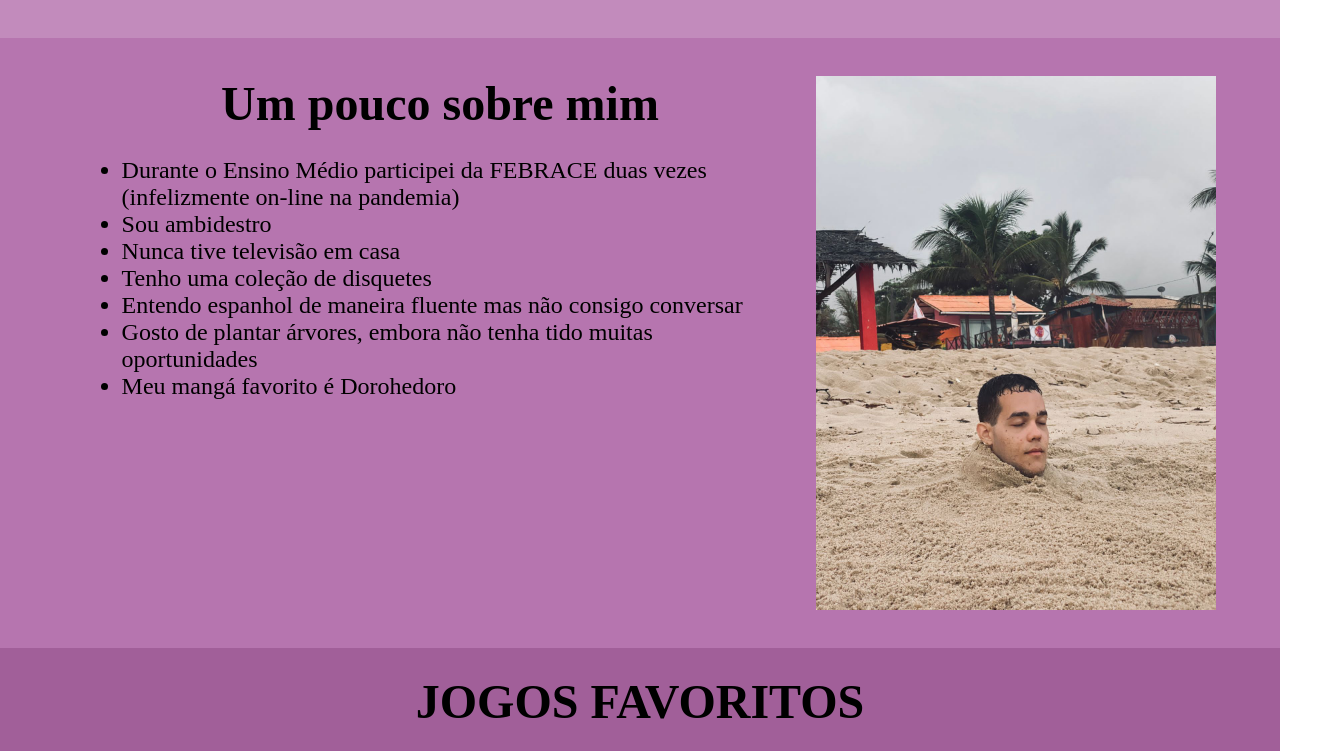
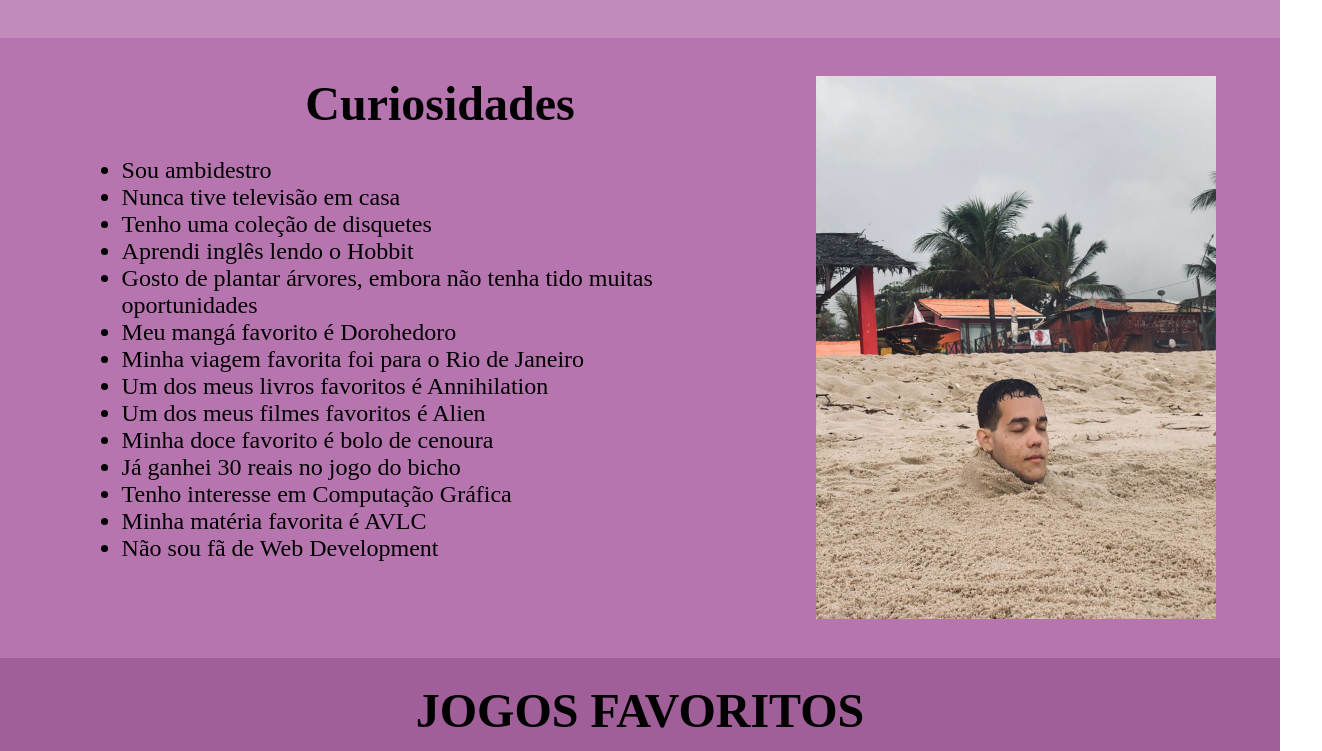
Before and after one commit to RSAriel/Atividade-Projeto-Web, a plain HTML site: page index.html in a window 1280 px wide. Shown: the part 785-1536 px from the top of the page, 1322 px wide, since content can reach past the window. Drawn offline with Linux system fonts and the light colour scheme.

Commit message:
Ajustes Finais

```diff
--- a/css/reset.css
+++ /dev/null
@@ -1,48 +0,0 @@
-/* http://meyerweb.com/eric/tools/css/reset/
-   v2.0 | 20110126
-   License: none (public domain)
-*/
-
-html, body, div, span, applet, object, iframe,
-h1, h2, h3, h4, h5, h6, p, blockquote, pre,
-a, abbr, acronym, address, big, cite, code,
-del, dfn, em, img, ins, kbd, q, s, samp,
-small, strike, strong, sub, sup, tt, var,
-b, u, i, center,
-dl, dt, dd, ol, ul, li,
-fieldset, form, label, legend,
-table, caption, tbody, tfoot, thead, tr, th, td,
-article, aside, canvas, details, embed,
-figure, figcaption, footer, header, hgroup,
-menu, nav, output, ruby, section, summary,
-time, mark, audio, video {
-	margin: 0;
-	padding: 0;
-	border: 0;
-	font-size: 100%;
-	font: inherit;
-	vertical-align: baseline;
-}
-/* HTML5 display-role reset for older browsers */
-article, aside, details, figcaption, figure,
-footer, header, hgroup, menu, nav, section {
-	display: block;
-}
-body {
-	line-height: 1;
-}
-ol, ul {
-	list-style: none;
-}
-blockquote, q {
-	quotes: none;
-}
-blockquote:before, blockquote:after,
-q:before, q:after {
-	content: '';
-	content: none;
-}
-table {
-	border-collapse: collapse;
-	border-spacing: 0;
-}
--- a/index.html
+++ b/index.html
@@ -24,21 +24,27 @@
         <img class="foto-praia" src="./images/Foto Rio.jpg"/>
         <div class="texto-body1">
             <h1 class="titulo">Introdução</h1>
-            <p1>Meu nome é Ariel Rodrigues Sousa dos Santos, tenho 23 anos e atualmente sou aluno do 1° período de Ciência da Computação no Centro de Informática da UFPE. No meu tempo livre gosto de ler livros e mangás, jogar jogos singleplayer e tentar tocar violão. Antes de entrar no CIn tinha interesse pela área de Ciência de Dados, no entanto, neste pouco tempo que estou aqui já fui apresentado a várias coisas novas e agora não tenho certeza.  </p1>
+            <p1>Meu nome é Ariel Rodrigues Sousa dos Santos, tenho 20 anos e atualmente sou aluno do 1° período de Ciência da Computação no Centro de Informática da UFPE. No meu tempo livre gosto de ler livros e mangás, jogar jogos singleplayer e tentar tocar violão. Antes de entrar no CIn tinha interesse pela área de Ciência de Dados, no entanto, neste pouco tempo que estou aqui já fui apresentado a várias coisas novas e agora não tenho certeza.</p1>
         </div>
     </div>
     <div class="body3" id="habilidades">
         <div class="texto-body1">
-            <h1 class="titulo">Um pouco sobre mim</h1>
+            <h1 class="titulo">Curiosidades</h1>
             <ul>
-                <li>Durante o Ensino Médio participei da FEBRACE duas vezes (infelizmente on-line na pandemia)</li>
                 <li>Sou ambidestro</li>
                 <li>Nunca tive televisão em casa</li>
                 <li>Tenho uma coleção de disquetes</li>
-                <li>Entendo espanhol de maneira fluente mas não consigo conversar</li>
+                <li>Aprendi inglês lendo o Hobbit</li>
                 <li>Gosto de plantar árvores, embora não tenha tido muitas oportunidades</li>
                 <li>Meu mangá favorito é Dorohedoro </li>
-
+                <li>Minha viagem favorita foi para o Rio de Janeiro</li>
+                <li>Um dos meus livros favoritos é Annihilation</li>
+                <li>Um dos meus filmes favoritos é Alien</li>
+                <li>Minha doce favorito é bolo de cenoura</li>
+                <li>Já ganhei 30 reais no jogo do bicho</li>
+                <li>Tenho interesse em Computação Gráfica</li>
+                <li>Minha matéria favorita é AVLC</li>
+                <li>Não sou fã de Web Development</li>
             </ul>
 
 
@@ -71,7 +77,7 @@
             <div class="secoes">
                 <h2>Factorio</h2>
                 <img src="./images/factorio-cover.png"/>
-                <p>************************************<br>************************************<br>THE FACTORY GROWS<br>************************************</p>************************************<br>************************************
+                <p>#######################<br>#######################<br>THE FACTORY GROWS<br>#######################<br>#######################<br>#######################</p>
             </div>
         </div>
         </div>
```
Also changed, not shown: images/dead_by_daylight.jpg (deleted), images/logo_cin_preto.png (deleted), images/the_forest.png (deleted).
